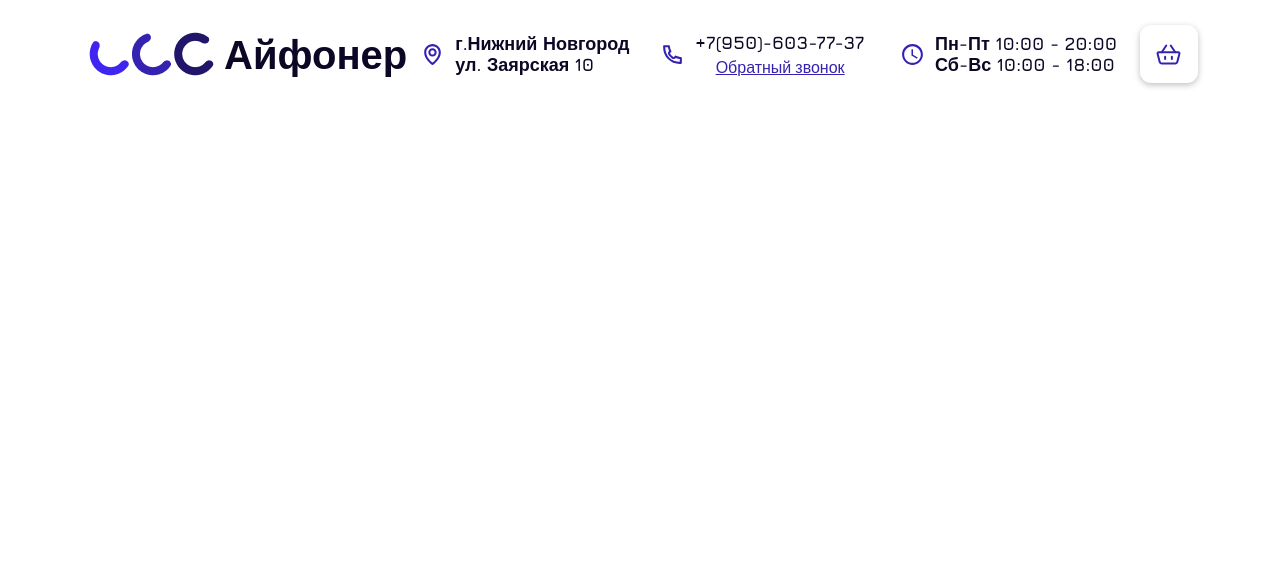
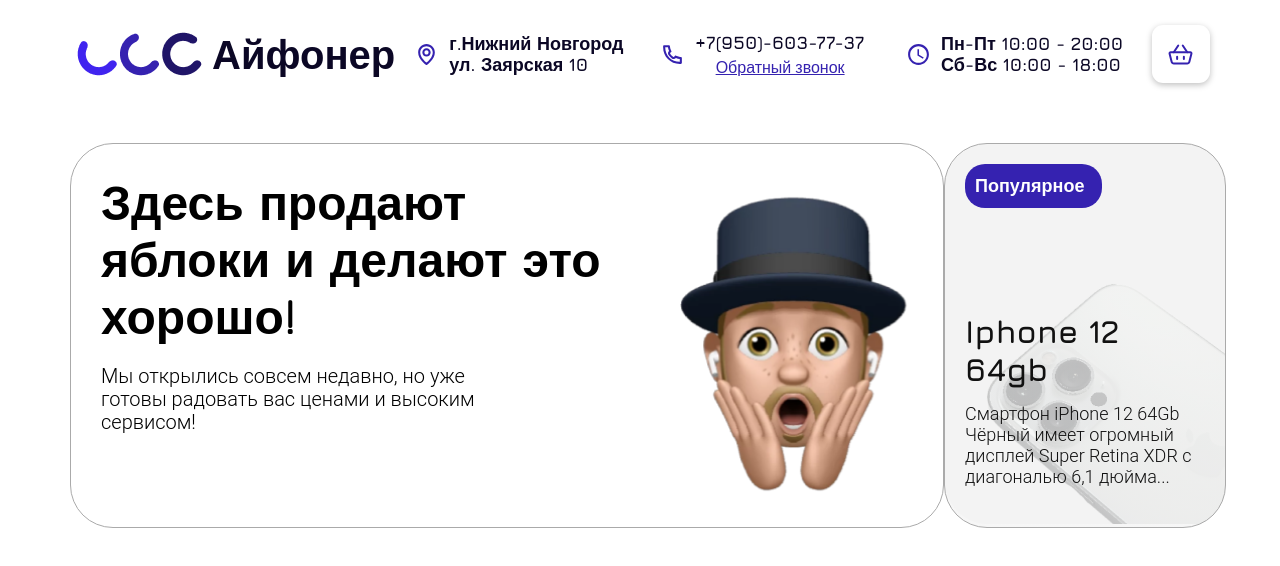
Before and after one commit to StKir/Iphoner_react_app, a React (Create React App) app: page / in a window 1280 px wide. Shown: the top 566 px of the page. Built offline with nearby package versions, Linux system fonts and the light colour scheme.

Commit message:
first-screen-20%

```diff
--- a/src/components/app/App.js
+++ b/src/components/app/App.js
@@ -1,10 +1,12 @@
 import AppHeader from "../appHeader/AppHeader";
+import MainOffer from "../mainOffer/MainOffer";
 import 'bootstrap/dist/css/bootstrap.min.css';
 
 function App() {
   return (
     <div className="App">
         <AppHeader/>
+        <MainOffer/>
     </div>
   );
 }
--- a/src/components/appHeader/AppHeader.js
+++ b/src/components/appHeader/AppHeader.js
@@ -1,5 +1,3 @@
-import Container from 'react-bootstrap/esm/Container';
-
 import './appHeader.scss'
 
 import logo from '../../assets/logo/logo.png'
@@ -9,7 +7,7 @@ import time from '../../assets/icons/access-time.svg'
 
 const AppHeader = () => {
     return (
-        <Container>
+        <div className='container'>
             <div className='appHeader'>
                 <a href="#" className='logo'>
                     <img src={logo} alt="logo" />
@@ -47,7 +45,7 @@ const AppHeader = () => {
                     </div>
                 </div>
             </div>
-        </Container>
+        </div>
     )
 }
 
--- /dev/null
+++ b/src/components/mainOffer/MainOffer.js
@@ -0,0 +1,30 @@
+import omgImg from '../../assets/smiles/omg.png';
+
+import './mainOffer.scss'
+
+const MainOffer = () => {
+    return(
+        <div className='container'>
+            <div className='mainOffer'>
+                <div className='mainoffer_block-offer'>
+                    <div className='mainoffer_block-offer_txt'>
+                        <h2>Здесь продают яблоки и делают это хорошо!</h2>
+                        <p>Мы открылись совсем недавно, но уже готовы радовать вас ценами и высоким сервисом!</p>
+                    </div>
+                    <img className='mainoffer_block-offer_img' src={omgImg} alt="omgImg" />
+                </div>
+                <a href="#" className='mainoffer_block_popular'>
+                    <div className='popular-sticker'>
+                        <span>Популярное</span>
+                    </div>
+                    <div className='mainoffer_block_popular_txt'>
+                        <h4>Iphone 12 64gb</h4>
+                        <p>Смартфон iPhone 12 64Gb Чёрный имеет огромный дисплей Super Retina XDR c диагональю 6,1 дюйма...</p>
+                    </div>
+                </a>
+            </div>
+        </div>
+    )
+}
+
+export default MainOffer;
--- /dev/null
+++ b/src/components/mainOffer/mainOffer.scss
@@ -0,0 +1,97 @@
+@import '../../style/JuraFont.scss';
+
+.mainOffer{
+    margin-top: 60px;
+    display: flex;
+    justify-content: space-between;
+}
+
+.mainoffer_block-offer{
+    border: 1px solid #AAAAAA;
+    border-radius: 43px;
+    padding: 30px 30px 40px 30px;
+    display: flex;
+    &_txt{
+        h2{
+        font-style: normal;
+        font-weight: 700;
+        font-size: 48px;
+        line-height: 57px;
+        color: #000000;
+        width: 545px;
+        margin-bottom: 20px;
+        }
+        p{
+            font-family: 'Roboto', sans-serif;
+            font-style: normal;
+            font-weight: 300;
+            font-size: 20px;
+            line-height: 23px;
+            color: #000000;
+            width: 429px;
+        }
+    }
+    img{
+        margin-left: 20px;
+        animation-duration: 1.5s;
+        animation-name: pump;
+        animation-iteration-count: infinite;
+        animation-direction: alternate-reverse;
+    }
+}
+
+@keyframes pump {
+    from {
+        transform: translateY(-10px);
+    //   transform: rotate(-5deg);
+    }
+
+    to {
+        transform: translateY(10px);
+        // transform: rotate(5deg);
+    }
+}
+.mainoffer_block_popular{
+    transition: all .3s ease-in-out;
+    border: 1px solid #AAAAAA;
+    border-radius: 43px;
+    padding: 20px 20px 40px 20px;
+    background: linear-gradient(0deg, rgba(243, 243, 243, 0.74), rgba(243, 243, 243, 0.74)), url('../../assets//img/popularIphone.png') no-repeat;
+    .popular-sticker{
+        background: #3522B0;
+        border-radius: 20px;
+        padding: 10px;
+        width: 137px;
+        margin-bottom: 104px;
+        span{
+            font-weight: 700;
+            font-size: 18px;
+            line-height: 21px;
+            color: #FFFFFF;
+        }
+    }
+    &_txt{
+        h4{
+            width: 237px;
+            font-family: 'Jura';
+            font-style: normal;
+            font-weight: 700;
+            font-size: 32px;
+            line-height: 38px;
+            color: #111111;
+            margin-bottom: 15px;
+        }
+        p{
+            font-family: 'Roboto', sans-serif;
+            font-style: normal;
+            font-weight: 300;
+            font-size: 18px;
+            line-height: 21px;
+            color: #111111;
+            width: 240px;
+        }
+    }
+}
+.mainoffer_block_popular:hover{
+    transform: translateY(-15px);
+}
--- a/src/index.scss
+++ b/src/index.scss
@@ -41,3 +41,9 @@ input::-webkit-inner-spin-button {
   -webkit-appearance: none;
   margin: 0;
 }
+
+.container{
+  width: 1169px;
+  margin: 0 auto;
+  padding: 0;
+}
```
Also changed, not shown: src/assets/img/popularIphone.png (added).
